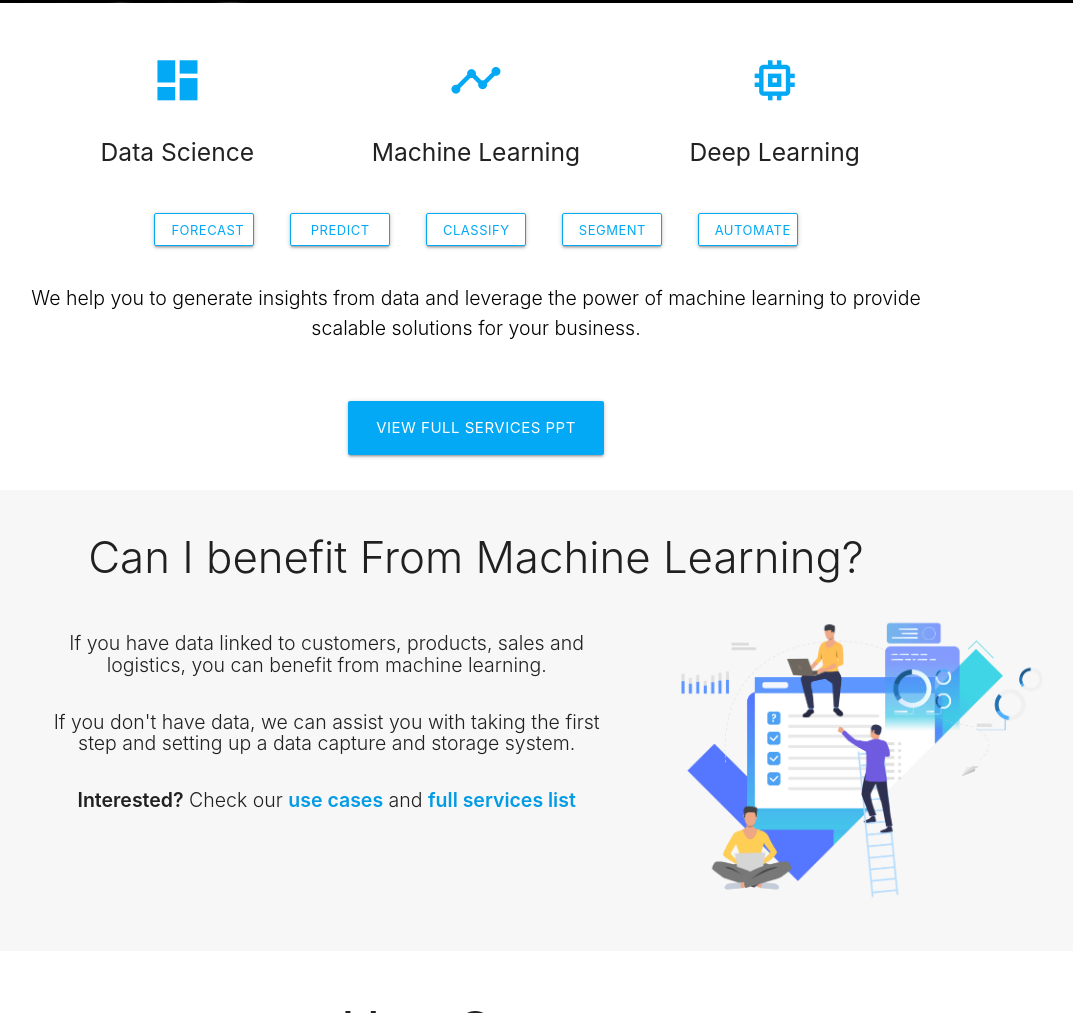
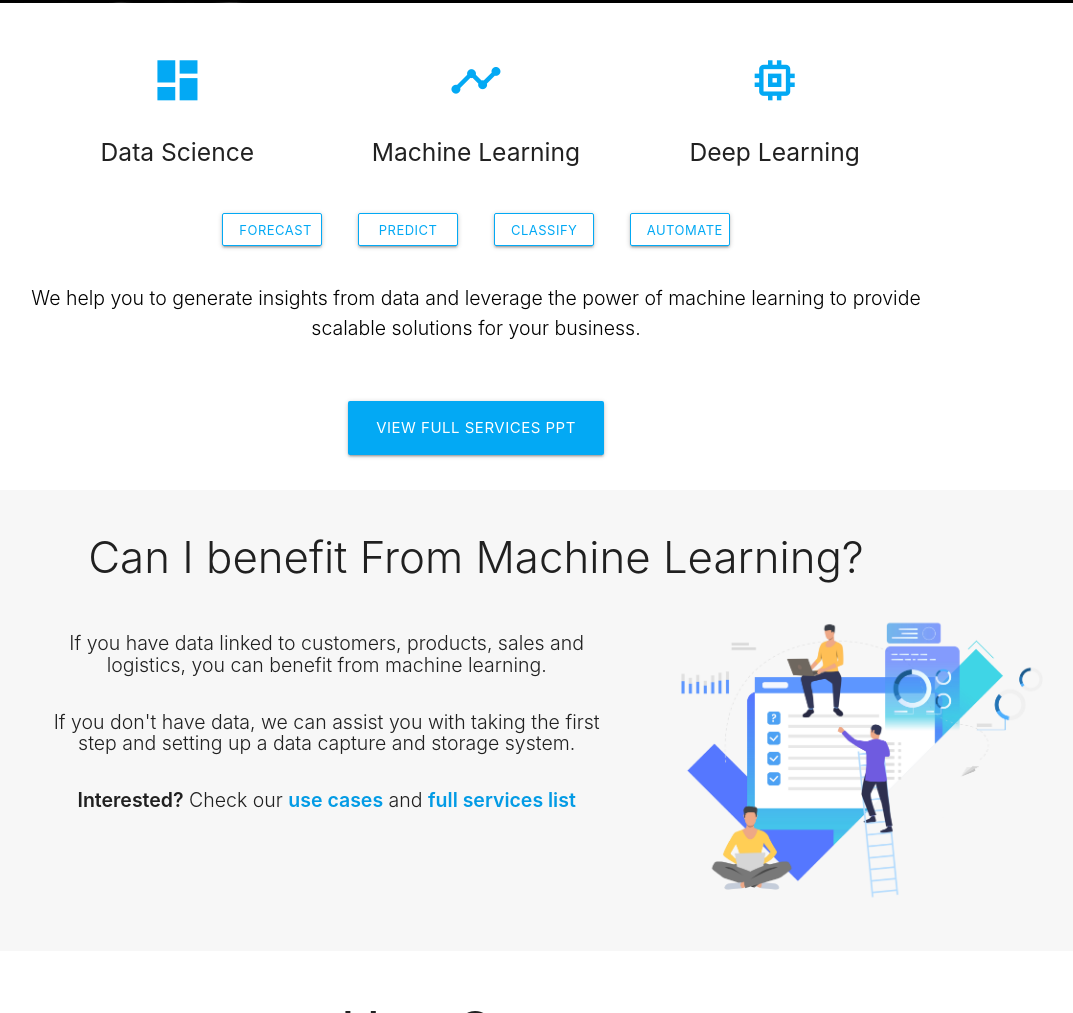
Before and after one commit to andersonbolusherbst/info, a plain HTML site: page index.html in a window 1280 px wide. Shown: the part 701-1714 px from the top of the page, without its empty margins (164-1237 px from the left). Drawn offline with nearby package versions, Linux system fonts and the light colour scheme.

Commit message:
Update index.html

```diff
--- a/index.html
+++ b/index.html
@@ -245,7 +245,7 @@ p{
       </div>
        <div id="service-bullets" class="row center">
 
-    <a class="bullet btn-small light-blue-text" id="modalBtn">forecast</a><a class="bullet btn-small light-blue-text">predict</a><a class="bullet btn-small light-blue-text">classify</a><a class="bullet btn-small light-blue-text">segment</a><a class="bullet btn-small light-blue-text">automate</a>
+    <a class="bullet btn-small light-blue-text" id="modalBtn">forecast</a><a class="bullet btn-small light-blue-text">predict</a><a class="bullet btn-small light-blue-text">classify</a><a class="bullet btn-small light-blue-text">automate</a>
     <p class="black-text light center-align">We help you to generate insights from data and leverage the power of machine learning to provide scalable solutions for your business.</p>
   </div>
     <div class="row center">
```
